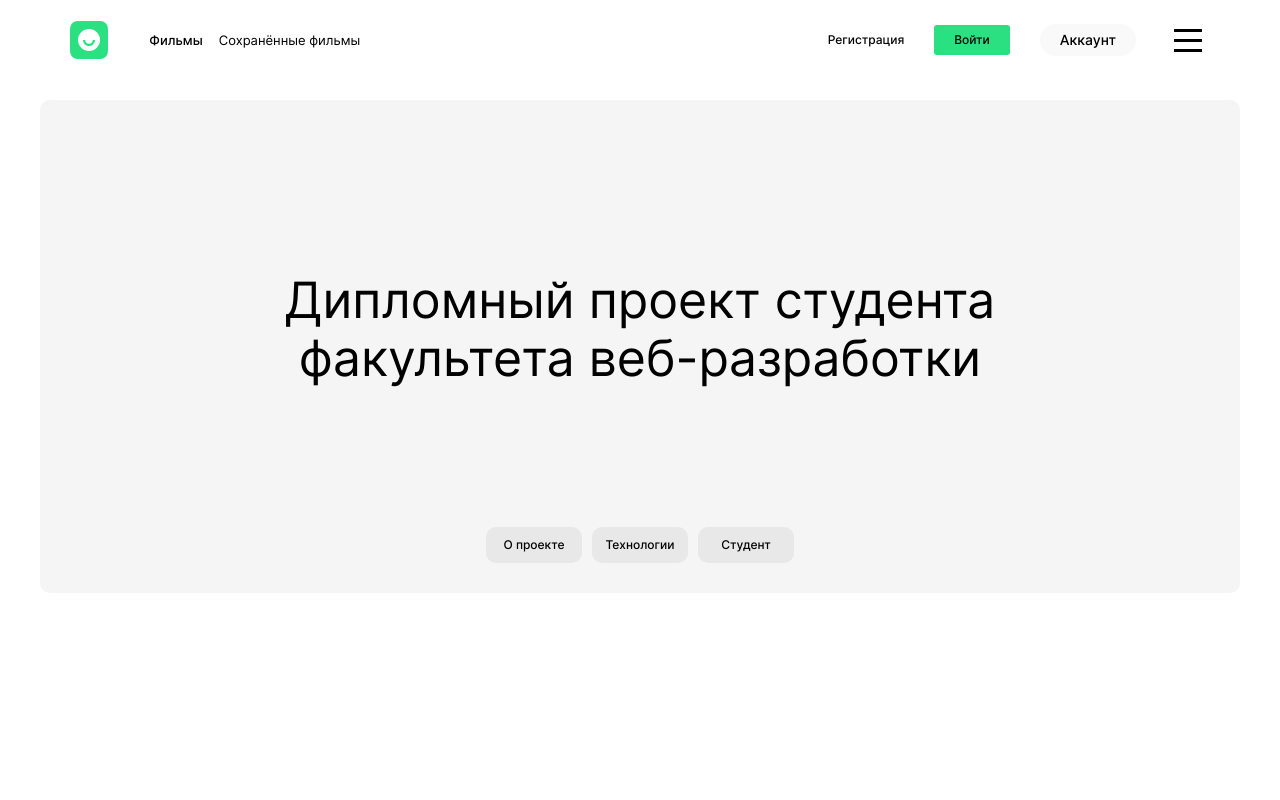
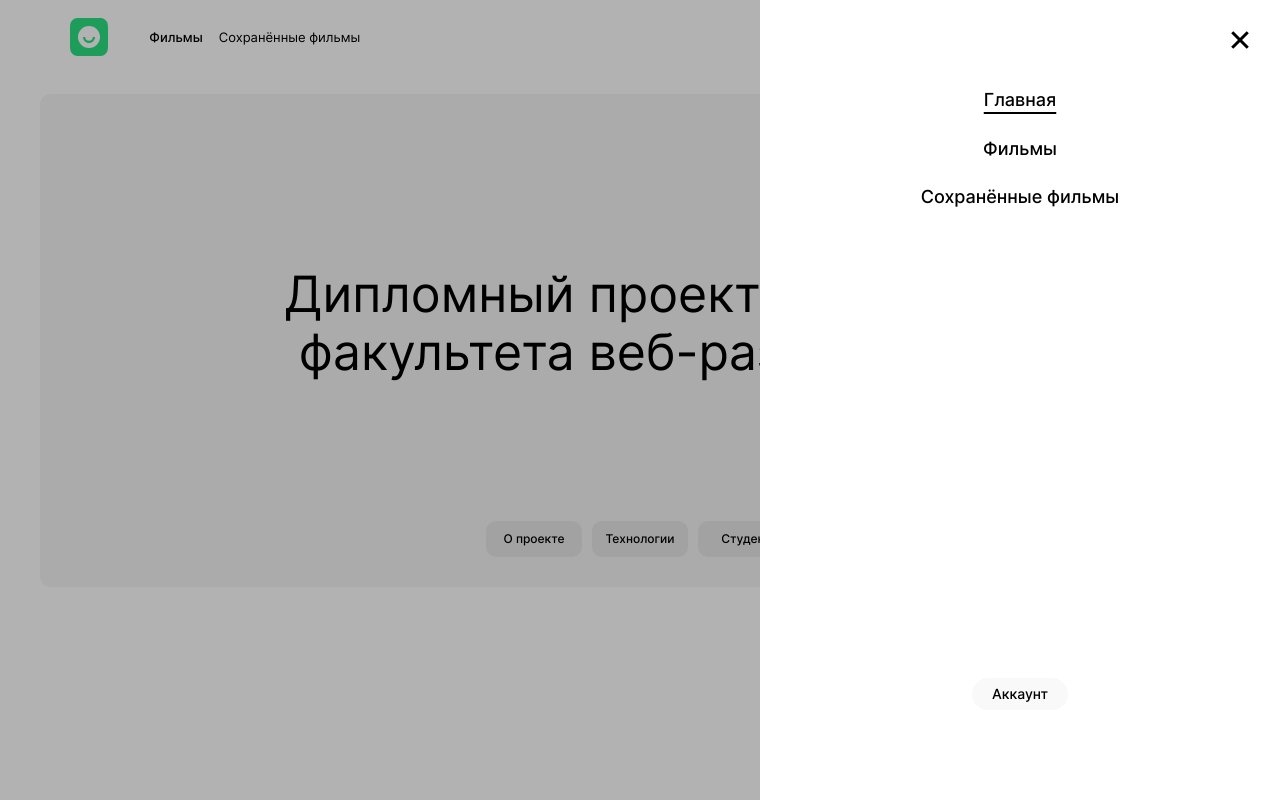
Before and after one commit to Melodyn/movies-explorer-frontend, a React (Create React App) app: page / in a window 1280 px wide. Built offline with nearby package versions, Linux system fonts and the light colour scheme.

Commit message:
#1 layouts for navigation

```diff
--- a/src/components/App/App.css
+++ b/src/components/App/App.css
@@ -37,6 +37,8 @@
   padding: 18px 30px;
   margin: 0;
 }
+
+/* navigation */
 
 .navigation {
   display: flex;
@@ -80,7 +82,7 @@
   font-size: 13px;
 }
 
-.navigation-link_inactive {
+.navigation-links_type_menu .navigation-link_inactive {
   font-weight: 400;
 }
 
@@ -96,9 +98,96 @@
 }
 
 .navigation-link_type_burger {
+  display: none;
   width: 44px;
   height: 44px;
   background-image: url('../../images/burger.svg');
+  background-position: center;
+  background-repeat: no-repeat;
+  background-size: auto;
+}
+
+.navigation_place_header {
+  flex-direction: row;
+}
+
+.navigation-links_type_popup {
+  flex-direction: column;
+  gap: 28px;
+}
+
+.navigation-links_type_popup .navigation-link {
+  font-size: 18px;
+}
+
+.navigation-links_type_popup .navigation-link_active {
+  text-decoration: underline 2px;
+  text-underline-offset: 6px;
+}
+
+@media screen and (max-width: 879px) {
+  .header {
+    justify-content: space-between;
+  }
+
+  .navigation_place_header {
+    display: none;
+  }
+
+  .navigation-link_type_burger {
+    display: block;
+  }
+}
+
+.popup {
+  position: fixed;
+  z-index: 1;
+  width: 100%;
+  height: 100%;
+  padding: 0;
+  margin: 0;
+  background-color: rgba(0 0 0 / 30%);
+  opacity: 0;
+  transition: .3s;
+  visibility: hidden;
+}
+
+.popup_opened {
+  opacity: 1;
+  transition: .3s;
+  visibility: visible;
+}
+
+.popup__container {
+  position: relative;
+  display: flex;
+  width: 100%;
+  height: 100%;
+  justify-content: flex-end;
+  padding: 0;
+  margin: 0;
+}
+
+.popup__content {
+  display: flex;
+  width: 100%;
+  min-width: 320px;
+  max-width: 520px;
+  height: 100%;
+  box-sizing: border-box;
+  flex-direction: column;
+  padding: 90px;
+  margin: 0;
+  background-color: white;
+}
+
+.popup__close {
+  position: absolute;
+  top: 22px;
+  right: 22px;
+  width: 36px;
+  height: 36px;
+  background-image: url('../../images/close.svg');
   background-position: center;
   background-repeat: no-repeat;
   background-size: auto;
@@ -177,6 +266,21 @@
   }
 }
 
+@media screen and (max-width: 519px) {
+  .popup__content {
+    padding: 144px 14px 46px;
+  }
+
+  .popup__close {
+    top: 14px;
+    right: 14px;
+  }
+
+  .navigation-links_type_popup {
+    gap: 24px;
+  }
+}
+
 @media screen and (max-width: 479px) {
   .header {
     padding: 14px 18px;
--- a/src/components/App/App.jsx
+++ b/src/components/App/App.jsx
@@ -12,7 +12,13 @@ export const App = () => {
           aria-label={hello}
         />
 
-        <nav className="navigation">
+        <button
+          className="button navigation-link navigation-link_type_burger"
+          type="button"
+          aria-label="Открыть меню"
+        />
+
+        <nav className="navigation navigation_place_header">
           <ul className="navigation-links navigation-links_type_menu">
             <li>
               <a
@@ -57,13 +63,6 @@ export const App = () => {
                 Аккаунт
               </button>
             </li>
-            <li>
-              <button
-                className="button navigation-link navigation-link_type_burger"
-                type="button"
-                aria-label="Открыть меню"
-              />
-            </li>
           </ul>
         </nav>
       </header>
@@ -80,6 +79,55 @@ export const App = () => {
           </div>
         </article>
       </main>
+
+      <div className="popup popup_type_navigation popup_opened">
+        <div className="popup__container">
+          <button
+            className="button animation popup__close"
+            type="button"
+            aria-label="Закрыть"
+          />
+          <nav className="navigation navigation_place_popup popup__content">
+            <ul className="navigation-links navigation-links_type_popup">
+              <li>
+                <a
+                  href="/"
+                  className="navigation-link navigation-link_active"
+                >
+                  Главная
+                </a>
+              </li>
+              <li>
+                <a
+                  href="/"
+                  className="navigation-link"
+                >
+                  Фильмы
+                </a>
+              </li>
+              <li>
+                <a
+                  href="/"
+                  className="animation navigation-link"
+                >
+                  Сохранённые фильмы
+                </a>
+              </li>
+            </ul>
+
+            <ul className="navigation-links navigation-links_type_profile">
+              <li>
+                <button
+                  className="button button_bg_light navigation-link navigation-link_type_account"
+                  type="button"
+                >
+                  Аккаунт
+                </button>
+              </li>
+            </ul>
+          </nav>
+        </div>
+      </div>
     </>
   );
 };
```
